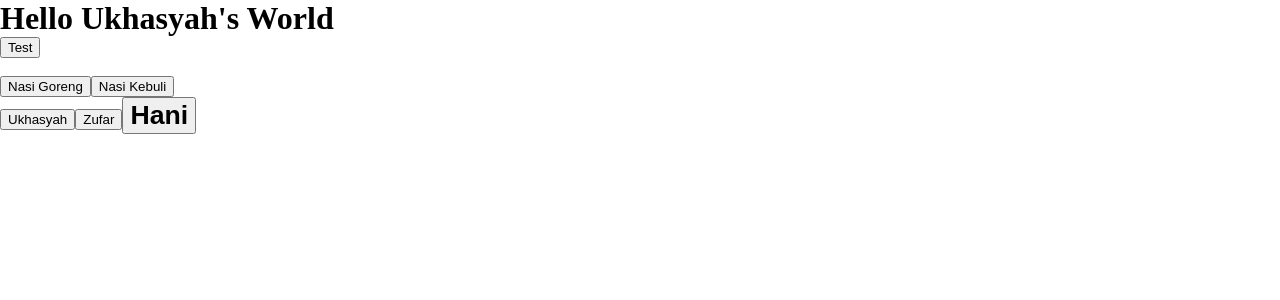
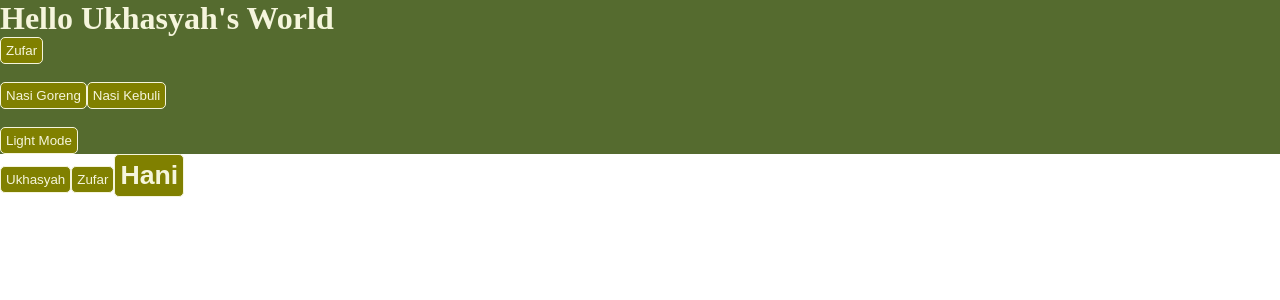
Before and after one commit to ukasyaaah/nge-react, a React (Vite) app: page / in a window 1280 px wide. Shown: the top 300 px of the page. Built offline with nearby package versions, Linux system fonts and the light colour scheme.

Commit message:
Custom hooks

```diff
--- /dev/null
+++ b/src/components/pages/Home/Home.module.css
@@ -0,0 +1,10 @@
+.dark {
+  background-color: darkolivegreen;
+  color: beige;
+
+}
+
+.light {
+  background-color: beige;
+  color: darkolivegreen;
+}
--- a/src/components/pages/Home/Home.tsx
+++ b/src/components/pages/Home/Home.tsx
@@ -1,4 +1,6 @@
+import { useEffect, useState } from "react";
 import Button from "../../ui/Button";
+import styles from "./Home.module.css";
 
 const makanan = [
   {
@@ -12,16 +14,23 @@ const makanan = [
 ];
 
 const Home = () => {
+  const [darkMode, setDarkMode] = useState<boolean>(true);
   const showButton = false;
+  console.log(darkMode);
+
+  useEffect(() => {
+    alert(`Mode  ${darkMode ? "Gelap" : "Terang"} Aktif!`);
+  }, [darkMode]);
+
   return (
-    <main>
+    <main className={darkMode ? styles.dark : styles.light}>
       <h1 onClick={() => alert("Hello User!")}>Hello Ukhasyah's World</h1>
 
       {/* Rendering Condition */}
       {showButton ? (
         <Button type="button">Ukhasyah</Button>
       ) : (
-        <Button type="button">Test</Button>
+        <Button type="button">Zufar</Button>
       )}
       <br />
       <br />
@@ -32,6 +41,12 @@ const Home = () => {
           {item.nama}
         </Button>
       ))}
+
+      <br />
+      <br />
+      <Button onClick={() => setDarkMode(!darkMode)}>
+        {darkMode ? "Light Mode" : "Dark Mode"}
+      </Button>
     </main>
   );
 };
--- /dev/null
+++ b/src/components/ui/Button/Button.module.css
@@ -0,0 +1,7 @@
+button {
+  background-color: olive;
+  color: beige;
+  padding: 5px;
+  border-radius: 5px;
+  border: 1px solid beige;
+}
--- a/src/components/ui/Button/Button.tsx
+++ b/src/components/ui/Button/Button.tsx
@@ -1,4 +1,5 @@
 import type { ReactNode } from "react";
+import styles from "./Button.module.css";
 
 interface PropTypes {
   children: ReactNode;
@@ -6,8 +7,12 @@ interface PropTypes {
   onClick?: () => void;
 }
 const Button = (props: PropTypes) => {
-  const { children, type } = props;
-  return <button  type={type}>{children}</button>;
+  const { children, type, onClick } = props;
+  return (
+    <button onClick={onClick} className={styles.button} type={type}>
+      {children}
+    </button>
+  );
 };
 
 export default Button;
```
Also changed, not shown: src/hooks/useSearch.tsx (added, +8 -0 lines).
